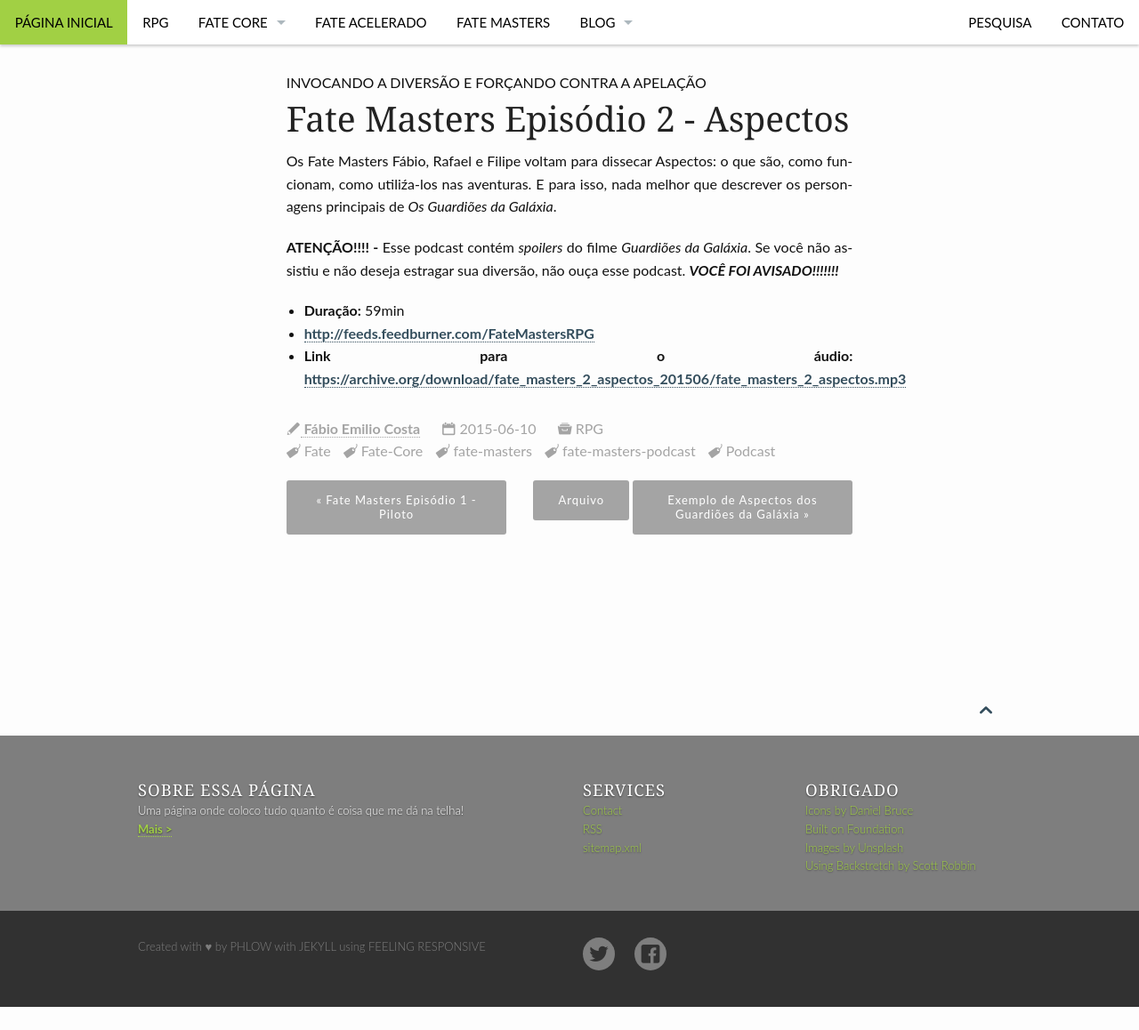
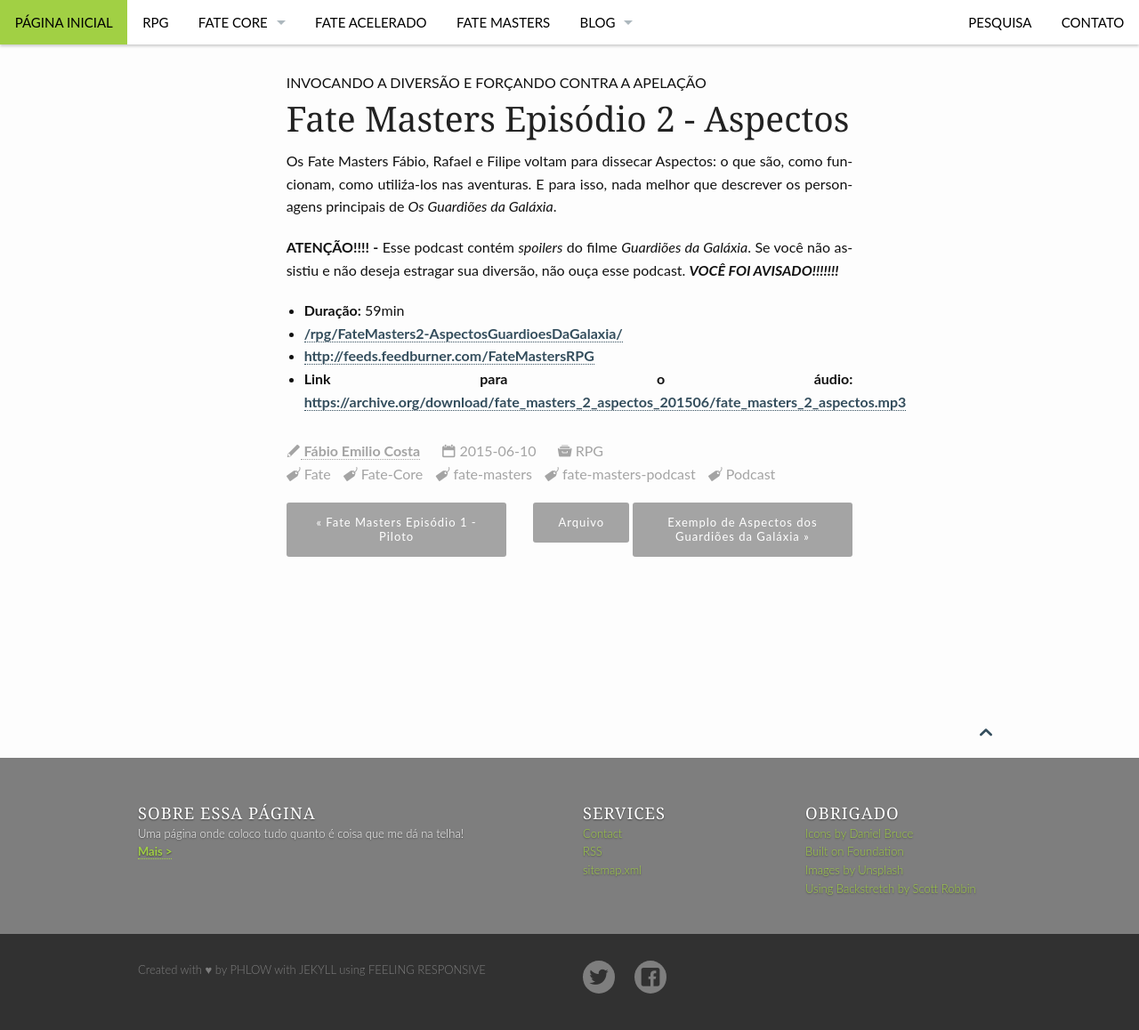
Before and after one commit to fabiocosta0305/fabiocosta0305.github.io-old, a Jekyll site: the page built from _posts/Fate-Masters/2015-06-10-FateMasters#2.md, in a window 1280 px wide. Shown: the whole page at 89% size. Built offline with Jekyll 4.4.1, drawn with Linux system fonts in a browser that asks for light colours; before the commit the page ends 1132 px from its top, so only the background shows below that.

Commit message:
Anexando o exemplo dos GuardiÃµes da GalÃ¡xia ao post do podcast #2

```diff
--- a/_posts/Fate-Masters/2015-06-10-FateMasters#2.md
+++ b/_posts/Fate-Masters/2015-06-10-FateMasters#2.md
@@ -18,5 +18,6 @@ Os Fate Masters Fábio, Rafael e Filipe voltam para dissecar Aspectos: o que sã
 **ATENÇÃO!!!! -** Esse podcast contém _spoilers_ do filme _Guardiões da Galáxia_. Se você não assistiu e não deseja estragar sua diversão, não ouça esse podcast. **_VOCÊ FOI AVISADO!!!!!!!_**
 
 - **Duração:** 59min
+- [/rpg/FateMasters2-AspectosGuardioesDaGalaxia/](Os Aspectos dos *Guardiões da Galáxia* - **ATENÇÃO:** - contém _spoilers_)
 - [http://feeds.feedburner.com/FateMastersRPG](Assine o _feed_ do Fate Masters)
 - **Link para o áudio:**  [https://archive.org/download/fate_masters_2_aspectos_201506/fate_masters_2_aspectos.mp3](https://archive.org/download/fate_masters_2_aspectos_201506/fate_masters_2_aspectos.mp3)
```
